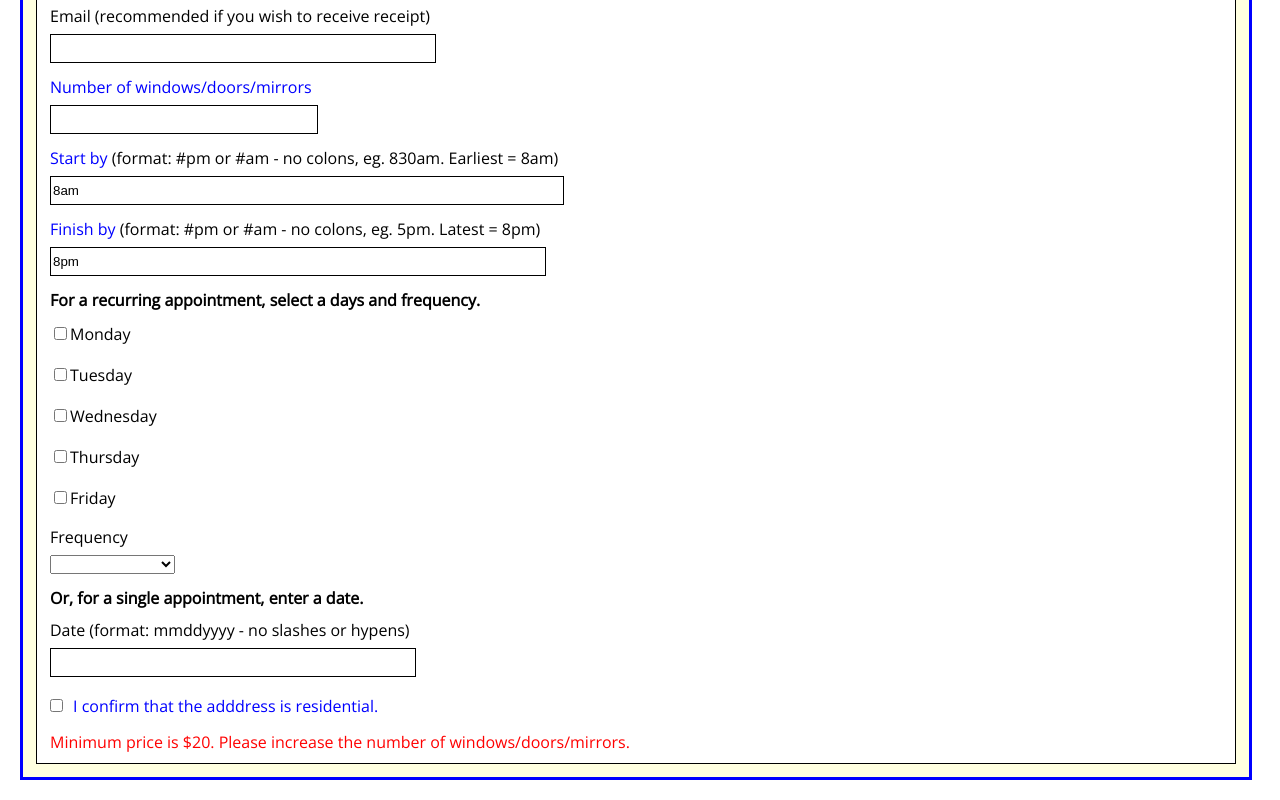
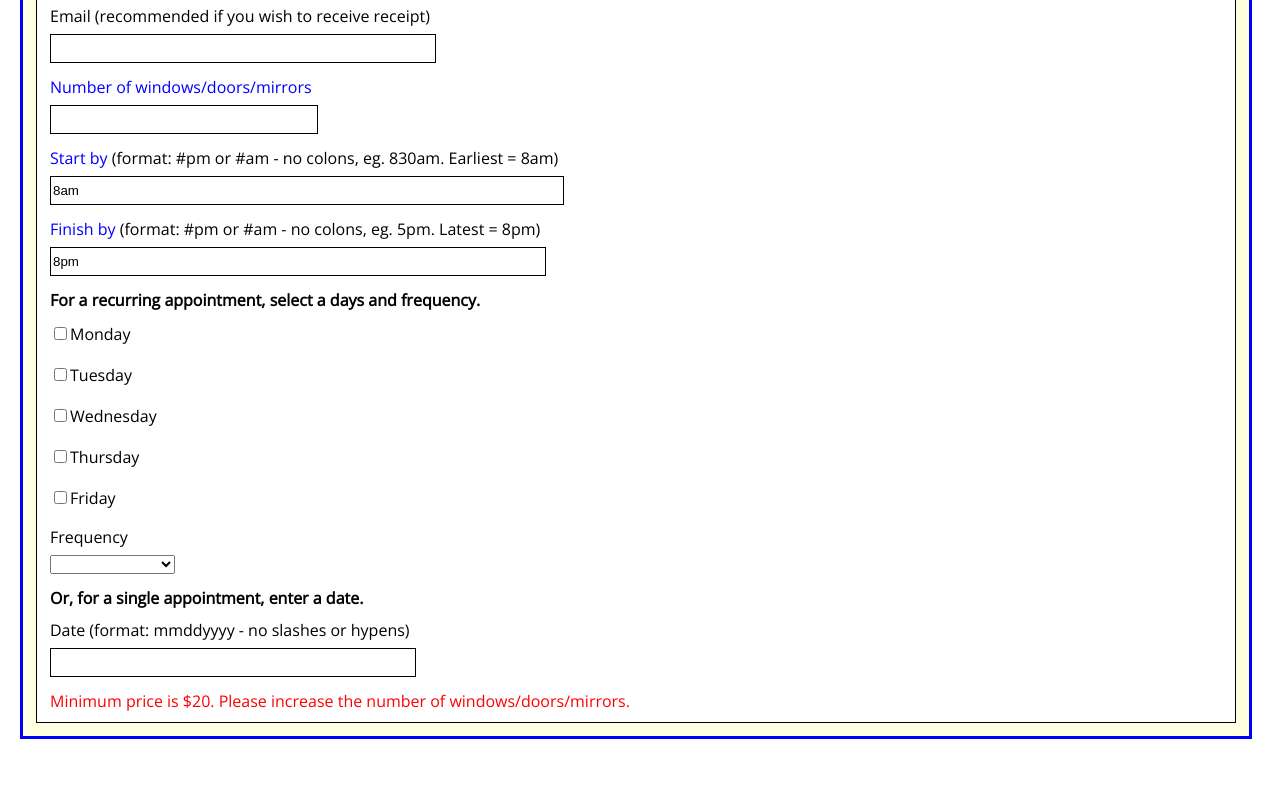
Before and after one commit to flooyd/windows, a Svelte app: page / in a window 1280 px wide. Shown: the part 1014-1814 px from the top of the page. After the commit the page ends 1773 px from the top, so only its background shows below. Built offline with nearby package versions, Linux system fonts and the light colour scheme.

Commit message:
remove residential confirmation

```diff
--- a/src/components/ScheduleForm.svelte
+++ b/src/components/ScheduleForm.svelte
@@ -12,7 +12,6 @@
   let phone = null;
   let email = null;
   let priceValid = false;
-  let confirmResidential = false;
   let form = null;
 
   $: form = {
@@ -79,10 +78,6 @@
       ) {
         return;
       }
-    }
-
-    if (businessName === "" && !confirmResidential) {
-      return;
     }
 
     if (priceValid) {
@@ -279,20 +274,6 @@
       }}
     />
   </div>
-  {#if businessName === ""}
-    <div class="field required residential">
-      <input
-        type="checkbox"
-        name="confirmResidential"
-        class="confirmResidential"
-        bind:checked={confirmResidential}
-        on:change={() => validateForm()}
-      />
-      <label for="confirmResidential" class="confirmResidential"
-        >I confirm that the adddress is residential.</label
-      >
-    </div>
-  {/if}
   {#if priceValid}
     <p class="bold price">
       Price: {numWindows || 0} windows/doors/mirrors = ${businessName
@@ -355,18 +336,6 @@
     width: fit-content;
   }
 
-  .residential {
-    display: flex;
-    align-items: center;
-  }
-
-  .confirmResidential {
-    width: fit-content;
-    display: inline-block;
-    margin: 0px;
-    margin-right: 10px;
-  }
-
   .field.days label {
     margin: 0px;
     font-weight: 400;
```
